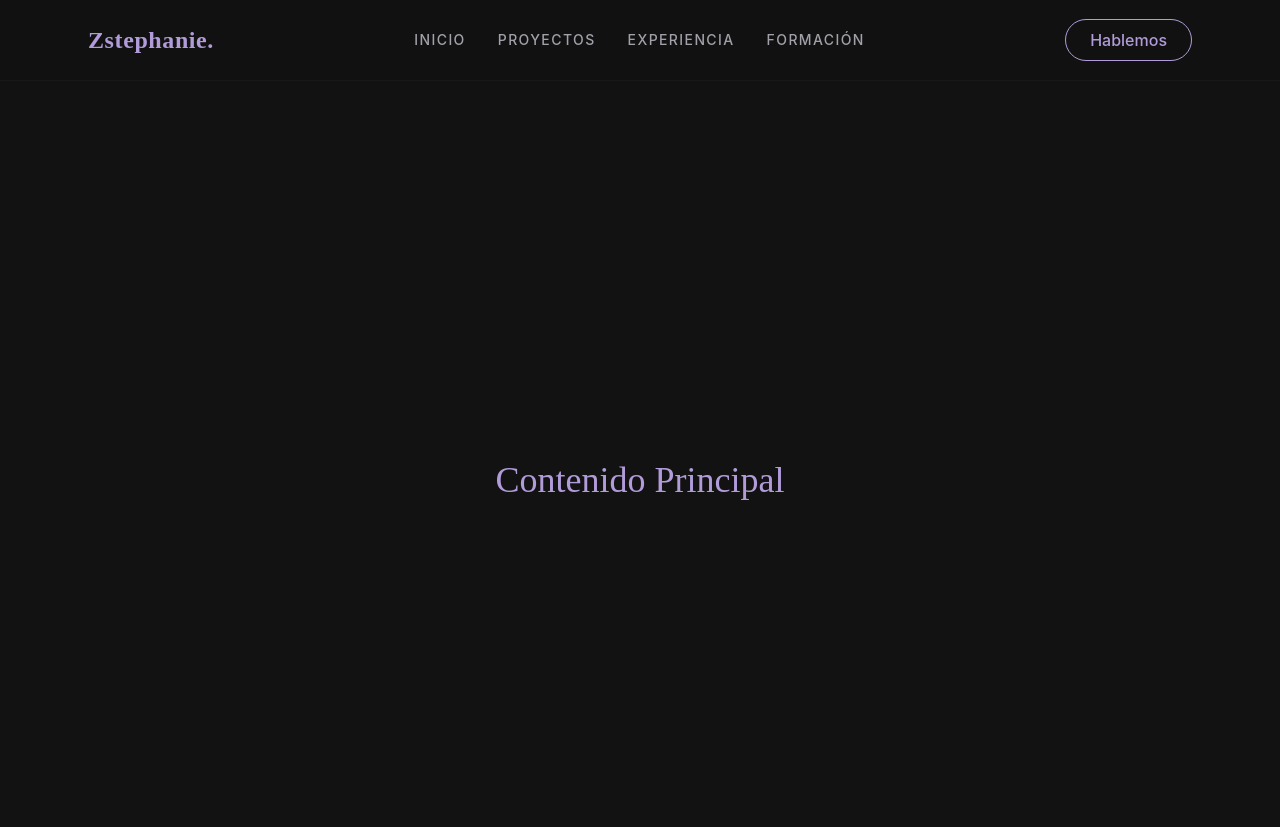
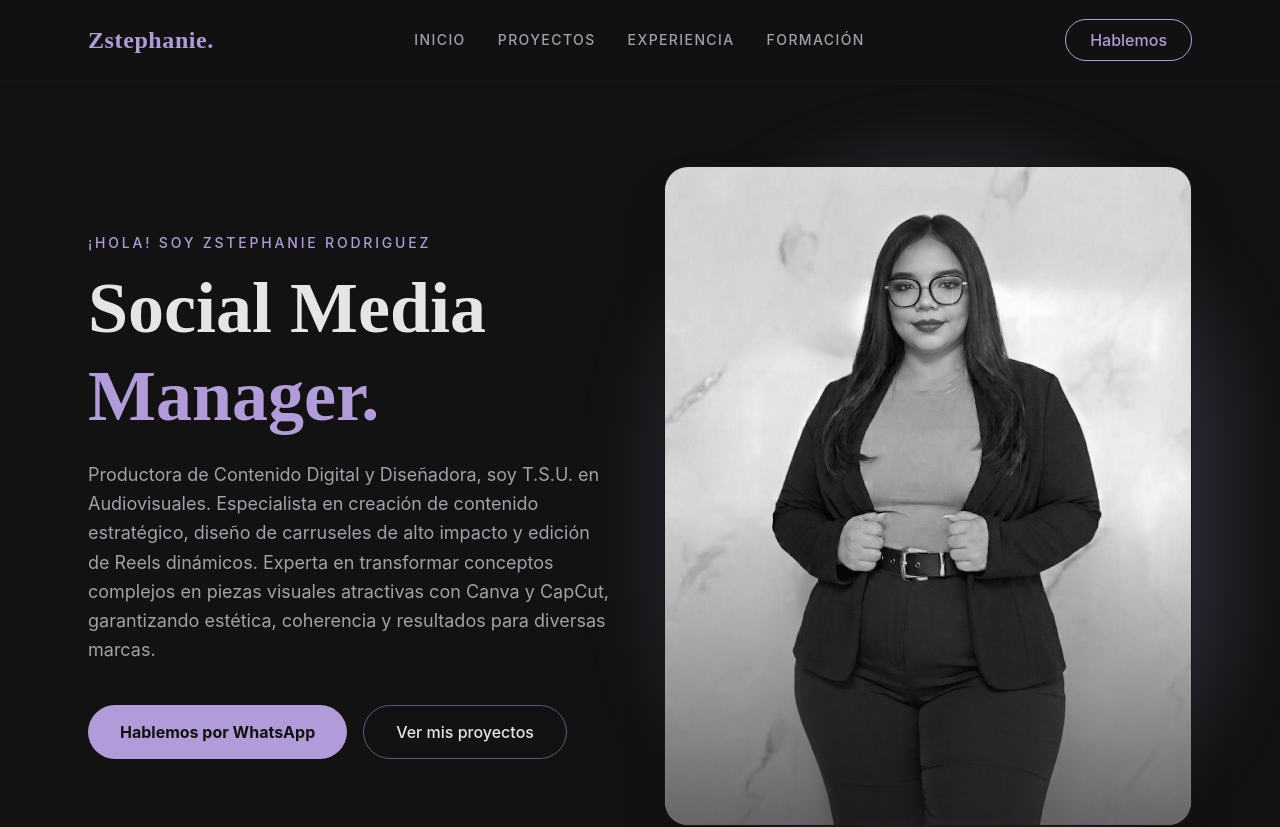
Before and after one commit to luisjcm/portafolio-zstephanie, a React (Vite) app: page / in a window 1280 px wide. Shown: the top 827 px of the page. Built offline with nearby package versions, Linux system fonts and the light colour scheme.

Commit message:
fix: importar imagen del hero desde assets para correcta resolucion de rutas en vite

```diff
--- a/src/App.jsx
+++ b/src/App.jsx
@@ -1,5 +1,6 @@
 // src/App.jsx
 import Header from './components/Header';
+import Hero from './components/Hero';
 import Footer from './components/Footer';
 
 export default function App() {
@@ -9,10 +10,7 @@ export default function App() {
 
       {/* El <main> crecerá (flex-grow) para empujar el footer hacia abajo si hay poco contenido */}
       <main className="flex-grow pt-20">
-        {/* Aquí irán las secciones (Hero, Proyectos, Timeline) */}
-        <section id="inicio" className="h-screen flex items-center justify-center">
-          <h1 className="text-4xl font-serif text-brand-primary">Contenido Principal</h1>
-        </section>
+        <Hero />
       </main>
 
       <Footer />
--- /dev/null
+++ b/src/components/Hero.jsx
@@ -0,0 +1,91 @@
+// src/components/Hero.jsx
+import { motion } from 'framer-motion';
+import { heroContent } from '../data/content';
+import heroImg from '../assets/hero-zstephanie.jpg';
+
+export default function Hero() {
+
+  const words = heroContent.tagline.split(' ');
+  const lastWord = words.pop();
+  const firstPart = words.join(' ');
+
+  return (
+    <section id="inicio" className="min-h-screen flex items-center pt-20 pb-12 relative overflow-hidden">
+
+      {/* Fondo decorativo opcional (un brillo sutil lavanda en la esquina) */}
+      <div className="absolute top-0 left-0 w-full h-full overflow-hidden -z-10 pointer-events-none">
+        <div className="absolute -top-[20%] -left-[10%] w-[50%] h-[50%] rounded-full bg-brand-primary/10 blur-[120px]"></div>
+      </div>
+
+      <div className="max-w-6xl mx-auto px-6 grid grid-cols-1 lg:grid-cols-2 gap-12 items-center w-full">
+
+        {/* Columna Izquierda: Texto y Llamados a la Acción */}
+        <motion.div
+          initial={{ opacity: 0, y: 30 }}
+          animate={{ opacity: 1, y: 0 }}
+          transition={{ duration: 0.8, ease: "easeOut" }}
+          className="text-center lg:text-left z-10"
+        >
+          <h2 className="text-brand-primary font-medium tracking-[0.2em] uppercase mb-4 text-sm">
+            {heroContent.greeting}
+          </h2>
+
+          <h1 className="text-5xl md:text-6xl lg:text-7xl font-serif font-bold mb-6 text-text-primary leading-[1.1]">
+                {firstPart} <span className="text-brand-primary block mt-2">{lastWord}.</span>
+          </h1>
+
+          <p className="text-text-secondary text-base md:text-lg mb-10 leading-relaxed max-w-xl mx-auto lg:mx-0">
+            {heroContent.description}
+          </p>
+
+          <div className="flex flex-col sm:flex-row gap-4 justify-center lg:justify-start">
+            <a
+              href={heroContent.whatsappUrl}
+              target="_blank"
+              rel="noopener noreferrer"
+              className="inline-flex justify-center items-center px-8 py-3.5 bg-brand-primary text-brand-dark font-bold rounded-full hover:bg-white hover:scale-105 transition-all duration-300"
+            >
+              Hablemos por WhatsApp
+            </a>
+            <a
+              href="#proyectos"
+              className="inline-flex justify-center items-center px-8 py-3.5 border border-brand-primary/50 text-text-primary rounded-full hover:border-brand-primary hover:text-brand-primary transition-all duration-300 font-medium"
+            >
+              Ver mis proyectos
+            </a>
+          </div>
+        </motion.div>
+
+        {/* Columna Derecha: Fotografía / Elemento Visual */}
+        <motion.div
+          initial={{ opacity: 0, scale: 0.95 }}
+          animate={{ opacity: 1, scale: 1 }}
+          transition={{ duration: 0.8, delay: 0.2, ease: "easeOut" }}
+          className="relative mx-auto w-full max-w-md lg:max-w-full z-10 mt-8 lg:mt-0"
+        >
+          {/* Contenedor de la imagen con borde y efecto */}
+          <div className="aspect-[4/5] md:aspect-square lg:aspect-[4/5] rounded-3xl overflow-hidden border border-brand-surface relative bg-brand-dark group shadow-2xl">
+            {/* Overlay sutil al hacer hover */}
+            <div className="absolute inset-0 bg-gradient-to-t from-brand-dark via-transparent to-transparent opacity-60 z-10 pointer-events-none"></div>
+
+            {/* Imagen. Asegúrate de poner una foto llamada "hero-zstephanie.jpg" en la carpeta public/ */}
+            <img
+              src={heroImg}
+              alt="Zstephanie"
+              className="w-full h-full object-cover grayscale group-hover:grayscale-0 transition-all duration-700 ease-in-out"
+              onError={(e) => {
+                // Esto es por si aún no has puesto la imagen, muestra un contenedor elegante en su lugar
+                e.target.style.display = 'none';
+                e.target.parentElement.innerHTML += '<div class="absolute inset-0 flex flex-col items-center justify-center text-text-secondary bg-brand-surface"><span class="text-3xl mb-2">📸</span><span class="text-sm">Añadir foto en /public/hero-zstephanie.jpg</span></div>';
+              }}
+            />
+          </div>
+
+          {/* Sombras/Brillos detrás de la imagen para dar profundidad */}
+          <div className="absolute -inset-4 bg-brand-primary/20 blur-2xl -z-10 rounded-full lg:translate-x-4 lg:translate-y-4"></div>
+        </motion.div>
+
+      </div>
+    </section>
+  );
+}
```
Also changed, not shown: public/hero-zstephanie.jpg (added), src/assets/hero-zstephanie.jpg (added).
